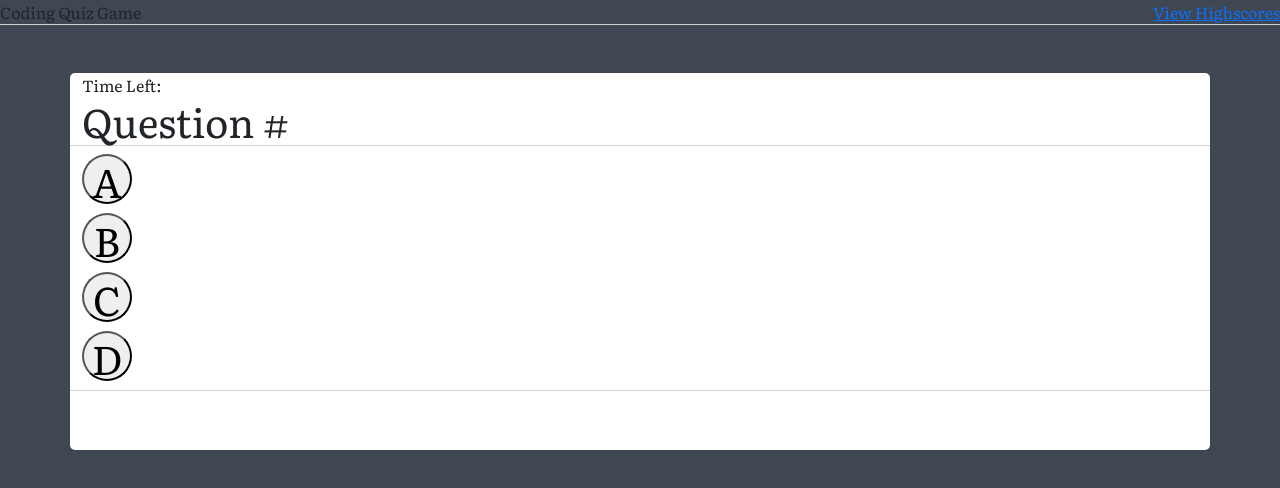
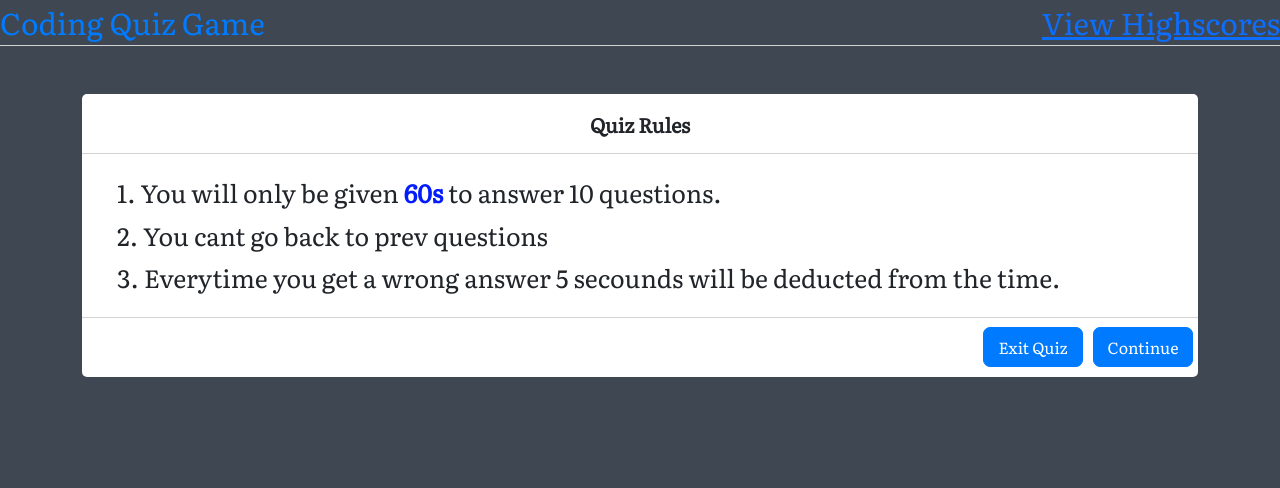
Before and after one commit to 007jag/New-Quiz-App, a plain HTML site: page index.html in a window 1280 px wide. Drawn offline with nearby package versions, Linux system fonts and the light colour scheme; files whose address does not match are found by name.

Commit message:
done with the view of the quiz app

```diff
--- a/assets/style.css
+++ b/assets/style.css
@@ -20,6 +20,13 @@ body{
 }
 .title{
     border-bottom: 1px solid lightgray;
+    color: #007bff;
+    font-size: 30px;
+}
+
+#sixety{
+    color: rgb(3, 28, 254);
+
 }
 
 .info-box{
@@ -43,7 +50,7 @@ body{
 }
 .info-box .info-list .info{
     margin: 5px 0;
-    font-size: 17px;
+    font-size: 25px;
 }
 .info-box .info-list .info span{
     font-weight: 600;
@@ -56,7 +63,7 @@ body{
 }
 #start-btn{
     width: 50%;
-    background-color: var(--BLUE);
+    background-color: var(--offWHite);
     border-color: var(--offWHite);
     color: var(--white);
     font-weight: bolder;
@@ -80,7 +87,7 @@ body{
     height: 40px;
     width: 100px;
     border: 1px solid var(--BLUE);
-    background: var(--BLUE);
+    background: var(--offWHite);
     border-radius: 7px;
     color: var(--offWHite);
     font-size: 16px;
@@ -90,15 +97,15 @@ body{
 }
 .buttons button.quit{
     border-color: var(--BLUE);
-    background-color: var(--offWHite);
-    color: var(--BLUE);
+    background-color: var(--BLUE);
+    color: var(--offWHite);
 }
 .buttons button.restart{
     color: var(--offWHite);
     background: var(--BLUE);
 }
 .buttons button.quit:hover{
-    background: var(--BLUE);
+    background: var(--blue);
     color: var(--offWHite);
 }
 .buttons button.restart:hover{
@@ -115,9 +122,12 @@ body{
     border-radius: 50%;
 
 }
-#initials, #saveScore {
-    width: 100px;
-}
+
+.ansBtn:hover{
+    background-color: grey;
+    color: var(--offWHite);
+
+
 #response{
     height: 60px;
     display: flex;
--- a/index.html
+++ b/index.html
@@ -17,26 +17,26 @@
     <div class="title">Coding Quiz Game<a href="highscores.html" class="highscores float-end">View Highscores</a></div>
 </header>
 <main class="container position-relative">
-    <div id="start" class="hide text-center p-5">
-        <h1>Coding Quiz Game</h1>
+    <div id="start" class="hide text-center">
+        <h1>JavaScript Quiz Game</h1>
         <button type="button" class="buttons mt-5" id="start-btn">Start!</button>
     </div>
-    <div id="rules" class="hide info-box" style="width: auto" >
-        <div class="info-title">Coding Quiz Rules</div>
+    <div id="rules" class="info-box mt-5" style="width: auto" >
+        <div class="info-title">Quiz Rules</div>
         <div class="info-list">
-            <div class="info">1. You only have <span>60 seconds</span> to finish 10 questions.</div>
-            <div class="info">2. You cannot go back to a previous question.</div>
-            <div class="info">3. If you answer a question incorrectly, you are penalized 5 seconds.</div>
+            <div class="info">1. You will only be given <span id="sixety">60s</span> to answer 10 questions.</div>
+            <div class="info">2. You cant go back to prev questions</div>
+            <div class="info">3. Everytime you get a wrong answer 5 secounds will be deducted from the time.</div>
         </div>
         <div class="buttons">
             <button class="quit btn btn-primary btn-sm">Exit Quiz</button>
             <button class="restart btn btn-primary btn-sm">Continue</button>
         </div>
     </div>
-    <div id="questions" class="row info-box mt-5" style="width: auto">
+    <div id="questions" class="hide row info-box mt-5" style="width: auto">
         <span id="timeRem">Time Left:</span>
         <h1 class="question">
-            Question # <span id=questionNo></span>
+            Question <span id=questionNo></span>
         </h1>
             <div id="choices" class="flex-direction">
                 <h1><button class="ansBtn"><span id="choiceA">A</span></h3></button></h1>
```
Also changed, not shown: highscores.html (+2 -0 lines).
